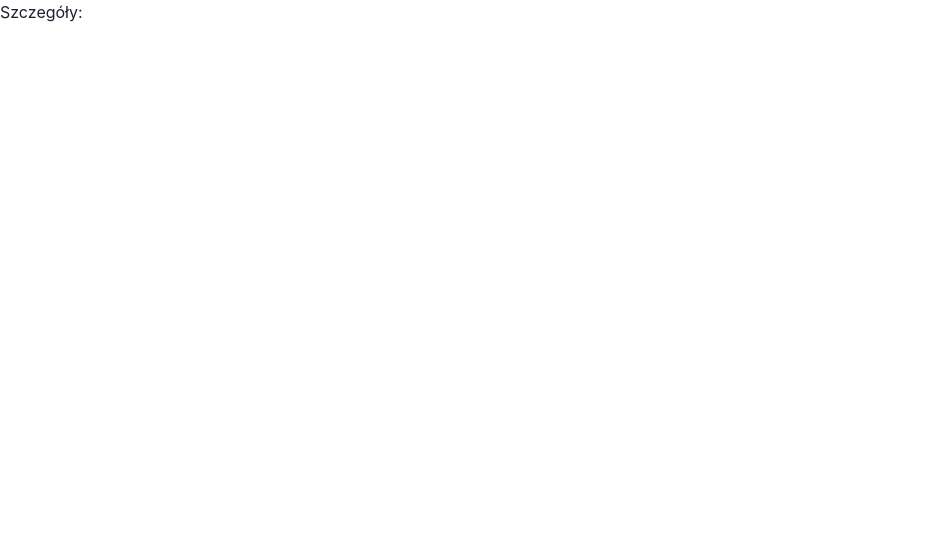
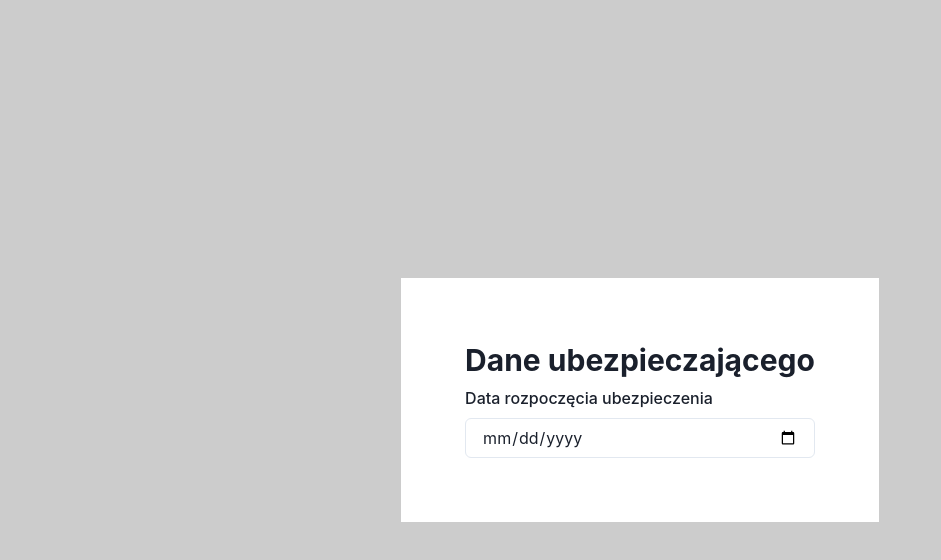
Before and after one commit to piotrekDo/CareSurance-Calculator, a React (Create React App) app: page /details-form in a window 1280 px wide. Shown: the top 560 px of the page, without its empty margins (0-941 px from the left). Built offline with nearby package versions, Linux system fonts and the light colour scheme.

Commit message:
Wrapper + date-fns

```diff
--- a/package.json
+++ b/package.json
@@ -13,6 +13,7 @@
     "@types/node": "^16.18.3",
     "@types/react": "^18.0.25",
     "@types/react-dom": "^18.0.8",
+    "date-fns": "^2.29.3",
     "framer-motion": "^7.6.4",
     "react": "^18.2.0",
     "react-dom": "^18.2.0",
--- a/src/components/DetailsPage.tsx
+++ b/src/components/DetailsPage.tsx
@@ -1,8 +1,31 @@
 import { useContext } from "react";
+import {
+  Heading,
+  FormControl,
+  FormLabel,
+  Input,
+  FormErrorMessage,
+} from "@chakra-ui/react";
 import { DataContext } from "../App";
+import { Wrapper } from "./Wrapper";
+import { format } from "date-fns";
 
 export const DetailsPage = () => {
   const context = useContext(DataContext);
 
-  return <div>Szczegóły: {context.basicData.registrationNumber}</div>;
+  return (
+    <Wrapper>
+      <Heading as="h2" size="lg">
+        Dane ubezpieczającego
+      </Heading>
+      <FormControl>
+        <FormLabel>Data rozpoczęcia ubezpieczenia</FormLabel>
+        <Input
+          type="date"
+          placeholder="Wybierz datę"
+          min={format(new Date(), "yyyy-MM-dd")}
+        />
+      </FormControl>
+    </Wrapper>
+  );
 };
--- a/src/components/StartPage.tsx
+++ b/src/components/StartPage.tsx
@@ -12,6 +12,7 @@ import {
 import { useContext } from "react";
 import { useNavigate } from "react-router-dom";
 import { DataContext } from "../App";
+import { Wrapper } from "./Wrapper";
 
 export const StartPage = () => {
   const navigate = useNavigate();
@@ -59,15 +60,10 @@ export const StartPage = () => {
   };
 
   return (
-    <Center bg="#ccc" h="100vh" flexDirection={"column"}>
-      <Heading as={"h2"} size="lg">
-        My ubezpieczamy, Ty jesteś bezpieczny
-      </Heading>
-      <Stack direction={"column"} bg="white" p={16}>
+    <Wrapper heading="My ubezpieczamy, Ty jesteś bezpieczny">
       <FormControl
         isInvalid={
-            !!context.basicData.registrationNumber &&
-            !isRegistrationNumberValid()
+          !!context.basicData.registrationNumber && !isRegistrationNumberValid()
         }
       >
         <FormLabel>Numer rejestracyjny</FormLabel>
@@ -106,7 +102,6 @@ export const StartPage = () => {
       >
         Sprawdź cenę
       </Button>
-      </Stack>
-    </Center>
+    </Wrapper>
   );
 };
--- /dev/null
+++ b/src/components/Wrapper.tsx
@@ -0,0 +1,21 @@
+import { Center, Stack, Heading } from "@chakra-ui/react";
+
+interface WrapperProps {
+  heading?: string;
+  children?: React.ReactNode;
+}
+
+export const Wrapper = (props: WrapperProps) => {
+  return (
+    <Center bg="#ccc" h="100vh" flexDirection={"column"}>
+      {props.heading && (
+        <Heading as={"h2"} size="lg">
+          {props.heading}
+        </Heading>
+      )}
+      <Stack direction={"column"} bg="white" p={16}>
+        {props.children}
+      </Stack>
+    </Center>
+  );
+};
```
Also changed, not shown: 1 other file (tests, documents, lock files or other folders). Lines whose indentation alone changed are shown as unchanged.
